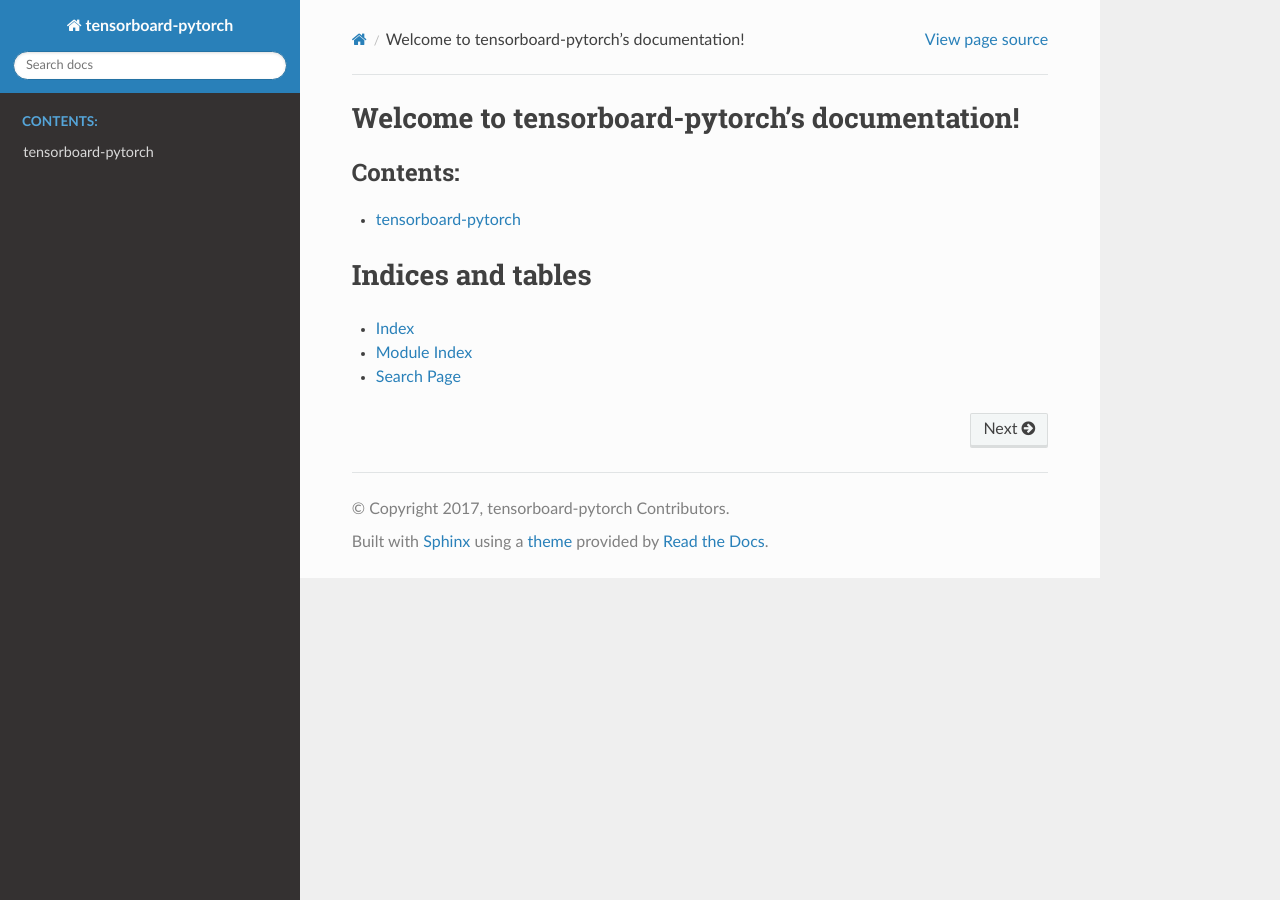
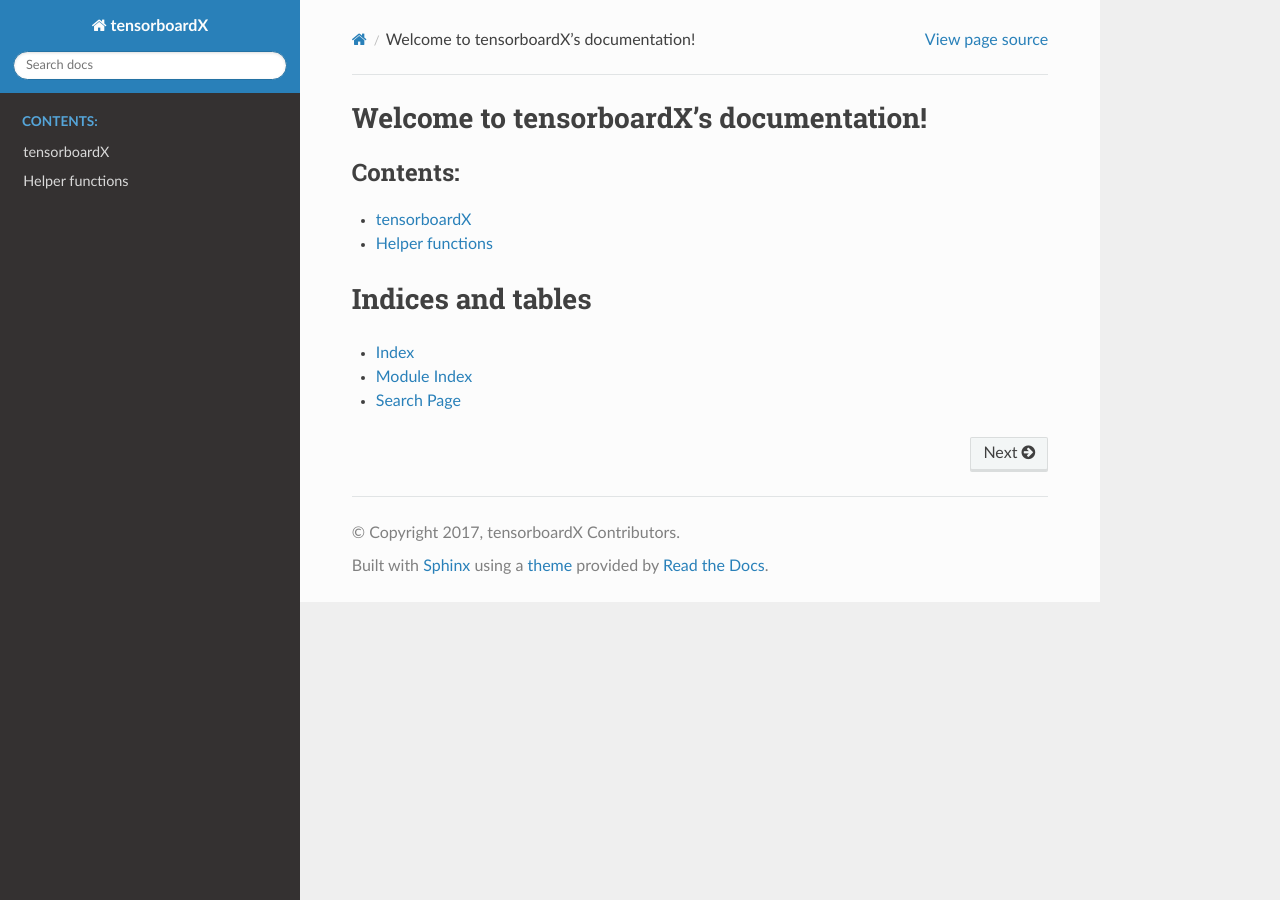
Before and after one commit to lanpa/tensorboardX, a Sphinx documentation site: the page built from docs/index.rst, in a window 1280 px wide. Built offline with Sphinx 7.4.7 and the Read the Docs theme 2.0.0, drawn with Linux system fonts in a browser that asks for light colours.

Commit message:
reorganize docs, match the package name

```diff
--- a/docs/conf.py
+++ b/docs/conf.py
@@ -51,9 +51,9 @@
 master_doc = 'index'
 
 # General information about the project.
-project = 'tensorboard-pytorch'
-copyright = '2017, tensorboard-pytorch Contributors'
-author = 'tensorboard-pytorch Contributors'
+project = 'tensorboardX'
+copyright = '2017, tensorboardX Contributors'
+author = 'tensorboardX Contributors'
 
 # The version info for the project you're documenting, acts as replacement for
 # |version| and |release|, also used in various other places throughout the
@@ -105,7 +105,7 @@
 # -- Options for HTMLHelp output ------------------------------------------
 
 # Output file base name for HTML help builder.
-htmlhelp_basename = 'tensorboard-pytorchdoc'
+htmlhelp_basename = 'tensorboardXdoc'
 
 
 # -- Options for LaTeX output ---------------------------------------------
@@ -132,8 +132,8 @@
 # (source start file, target name, title,
 #  author, documentclass [howto, manual, or own class]).
 latex_documents = [
-    (master_doc, 'tensorboard-pytorch.tex', 'tensorboard-pytorch Documentation',
-     'tensorboard-pytorch Contributors', 'manual'),
+    (master_doc, 'tensorboardX.tex', 'tensorboardX Documentation',
+     'tensorboardX Contributors', 'manual'),
 ]
 
 
@@ -142,7 +142,7 @@
 # One entry per manual page. List of tuples
 # (source start file, name, description, authors, manual section).
 man_pages = [
-    (master_doc, 'tensorboard-pytorch', 'tensorboard-pytorch Documentation',
+    (master_doc, 'tensorboardX', 'tensorboardX Documentation',
      [author], 1)
 ]
 
@@ -153,8 +153,8 @@
 # (source start file, target name, title, author,
 #  dir menu entry, description, category)
 texinfo_documents = [
-    (master_doc, 'tensorboard-pytorch', 'tensorboard-pytorch Documentation',
-     author, 'tensorboard-pytorch', 'One line description of project.',
+    (master_doc, 'tensorboardX', 'tensorboardX Documentation',
+     author, 'tensorboardX', 'One line description of project.',
      'Miscellaneous'),
 ]
 
@@ -166,5 +166,5 @@
     'python':('https://docs.python.org/3', None),
     'numpy': ('http://docs.scipy.org/doc/numpy/', None),
     'torch': ('http://pytorch.org/docs/master', None),
-
+    'matplotlib': ('http://matplotlib.sourceforge.net/', None),
     }
--- a/docs/index.rst
+++ b/docs/index.rst
@@ -1,9 +1,9 @@
-.. tensorboard-pytorch documentation master file, created by
+.. tensorboardX documentation master file, created by
    sphinx-quickstart on Wed Aug  9 01:38:01 2017.
    You can adapt this file completely to your liking, but it should at least
    contain the root `toctree` directive.
 
-Welcome to tensorboard-pytorch's documentation!
+Welcome to tensorboardX's documentation!
 ===============================================
 
 .. toctree::
--- a/docs/tensorboard.rst
+++ b/docs/tensorboard.rst
@@ -1,4 +1,4 @@
-tensorboard-pytorch
+tensorboardX
 ===================================
 .. automodule:: tensorboardX
 
--- /dev/null
+++ b/docs/utils.rst
@@ -0,0 +1,3 @@
+Helper functions
+===================================
+.. autofunction:: tensorboardX.utils.figure_to_image
```
Also changed, not shown: other parts of docs/index.rst (+1 -1 lines), 1 other file.
